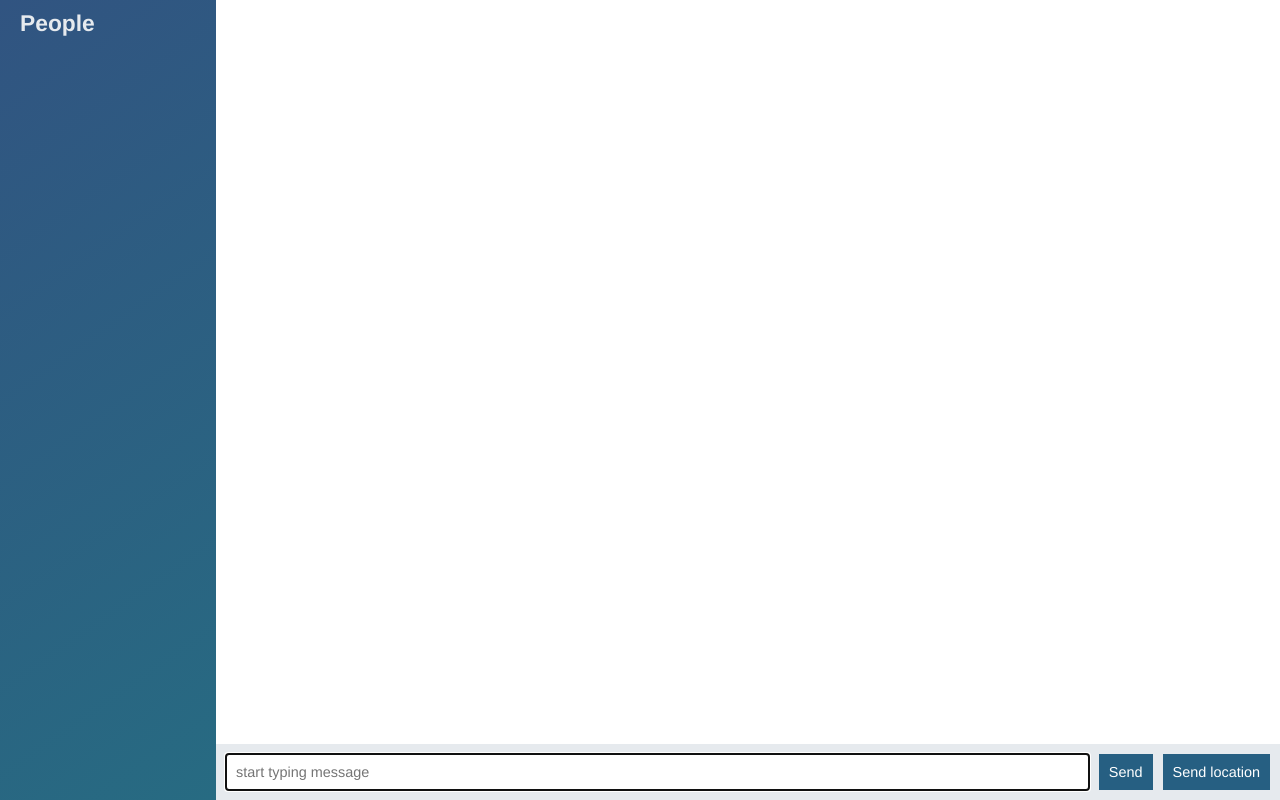
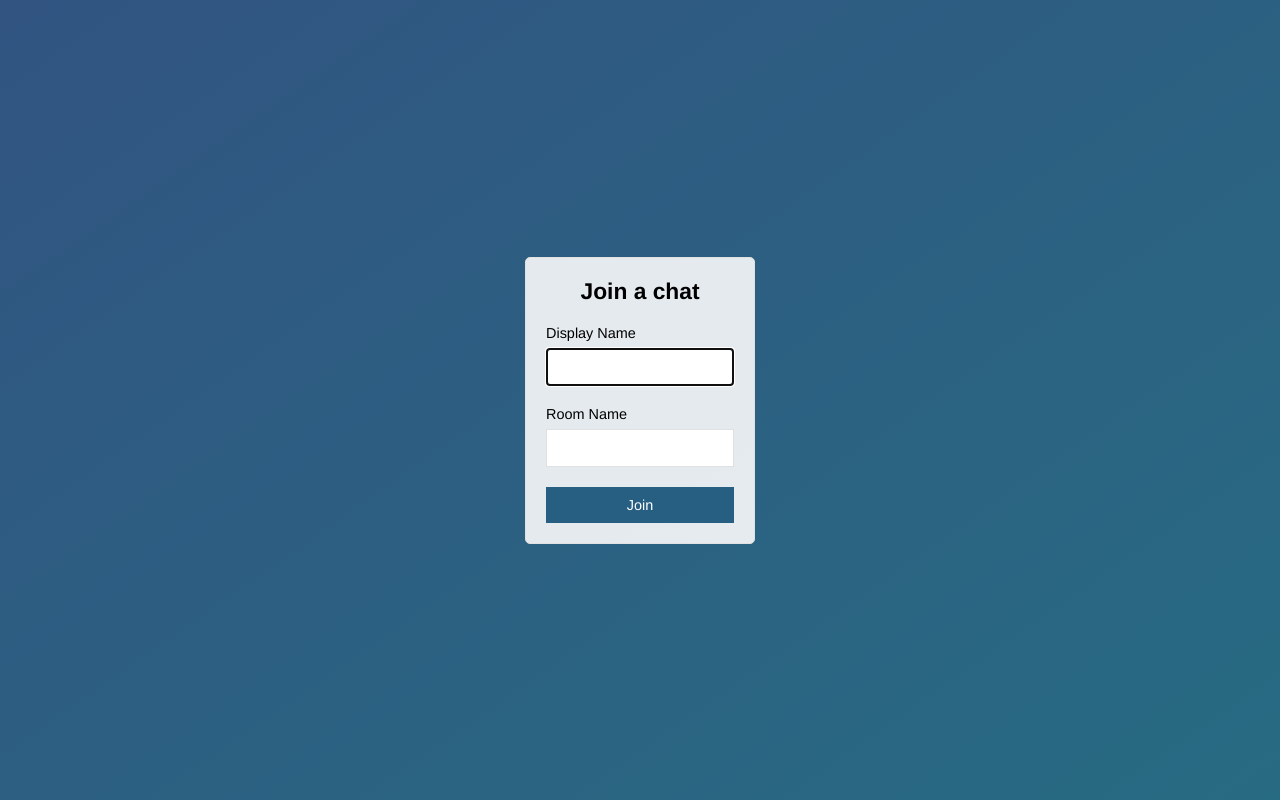
Before and after one commit to Subhrotechinfo/Hoakuka, a website: page public/index.html in a window 1280 px wide. Drawn offline with nearby package versions, Linux system fonts and the light colour scheme; no server answers.

Commit message:
Added the basic template to join a chatroom

```diff
--- a/public/index.html
+++ b/public/index.html
@@ -1,60 +1,32 @@
 <!DOCTYPE html>
-<!-- Frontend to be updated -->
 <html>
         <head>
             <meta charset="utf-8">
+            <meta name="viewport" content="width=device-width, initial-scale=1 , user-scalable=no">
+            <title>Join | ChatApp</title>
             <link rel="stylesheet" href="/css/styles.css">
         </head>
-    <body class="chat">
+        <body class="centered-form">
+          <div class="centered-form__form">
 
-         <div class="chat__sidebar">
-           <!-- //chat sidebar list of users -->
-           <h3>People</h3>
-           <div id="users"></div>
+          <form action="/chatBox.html">
+                <div class="form-field">
+                  <h3>Join a chat</h3>
+                </div>
+                <div class="form-field">
+                  <label>Display Name</label>
+                  <input type="text" name="name" autofocus/>
+                </div>
+                <div class="form-field">
+                  <label>Room Name</label>
+                  <input type="text" name="room"/>
+                </div>
+                <div class="form-field">
+                  <button>Join</button>
+                </div>
+          </form>
           </div>
 
-        <div class="chat__main">
-          <!-- actual chat element -->
-          <ol id="messages" class="chat__messages"></ol>
 
-          <div class="chat__footer">
-            <form id="message-form">
-              <input type="text" name="message" placeholder="start typing message" autofocus autocomplete="off"/>
-              <button>Send</button>
-            </form>
-            <button id="send-location">Send location</button>
-          </div>
-         </div>
-
-        <script id="message-template" type="text/template">
-          <li class="message">
-              <div class="message__title">
-                  <h4>{{from}}</h4>
-                  <span>{{createdAt}}</span>
-              </div>
-              <div class="message__body">
-                <p>{{text}}</p>
-              </div>
-          </li>
-        </script>
-        <script id="location-message-template" type="text/template">
-          <li class="message">
-              <div class="message__title">
-                  <h4>{{from}}</h4>
-                  <span>{{createdAt}}</span>
-              </div>
-              <div class="message__body">
-                <p>
-                    <a href="{{url}}" target="_blank">My current location</a>
-                </p>
-              </div>
-          </li>
-        </script>
-
-        <script src="/socket.io/socket.io.js"></script>
-        <script src="/js/libs/jquery-3.3.1.min.js"></script>
-        <script src="/js/libs/moment.js"></script>
-        <script src="/js/libs/mustache.js"></script>
-        <script src ="/js/index.js"></script>
         </body>
 </html>
```
Also changed, not shown: public/chatBox.html (added, +61 -0 lines), public/css/styles.css (+2 -1 lines), public/js/chatBox.js (renamed from public/js/index.js). Lines whose indentation alone changed are shown as unchanged.
